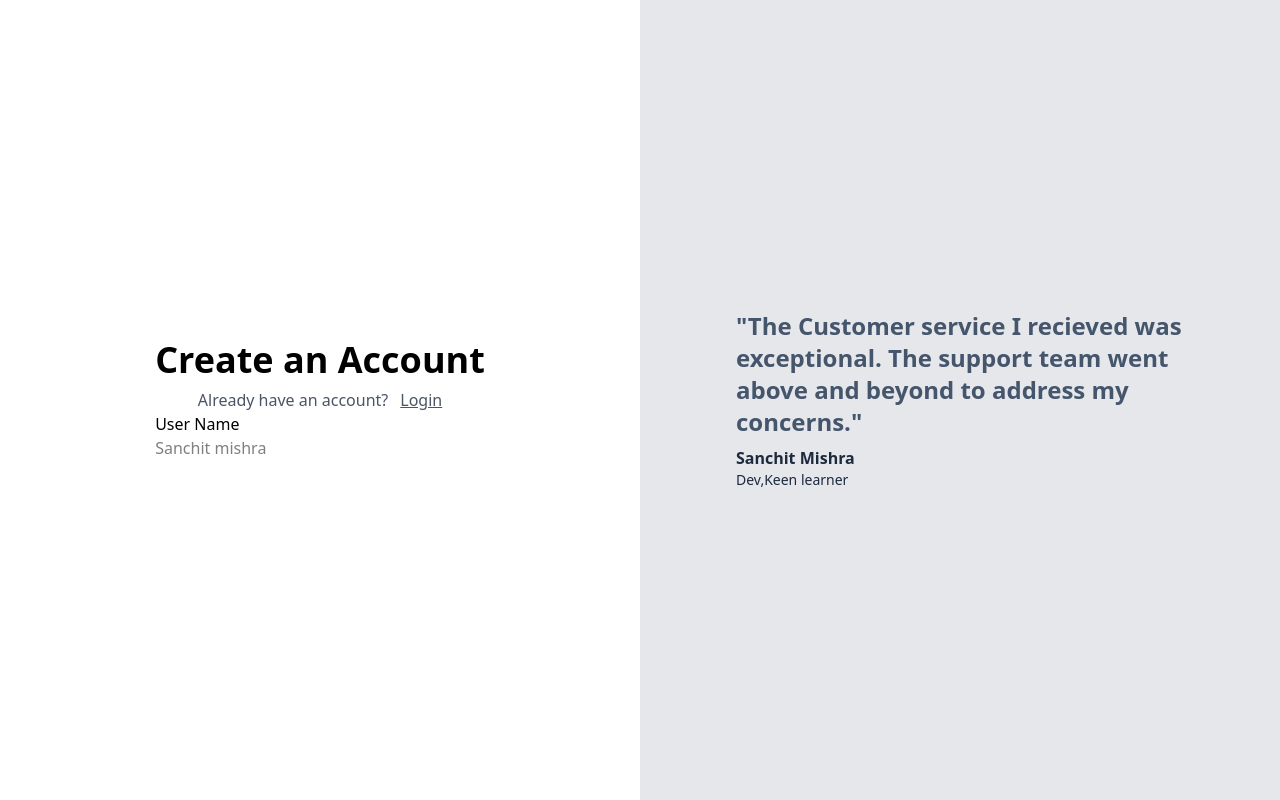
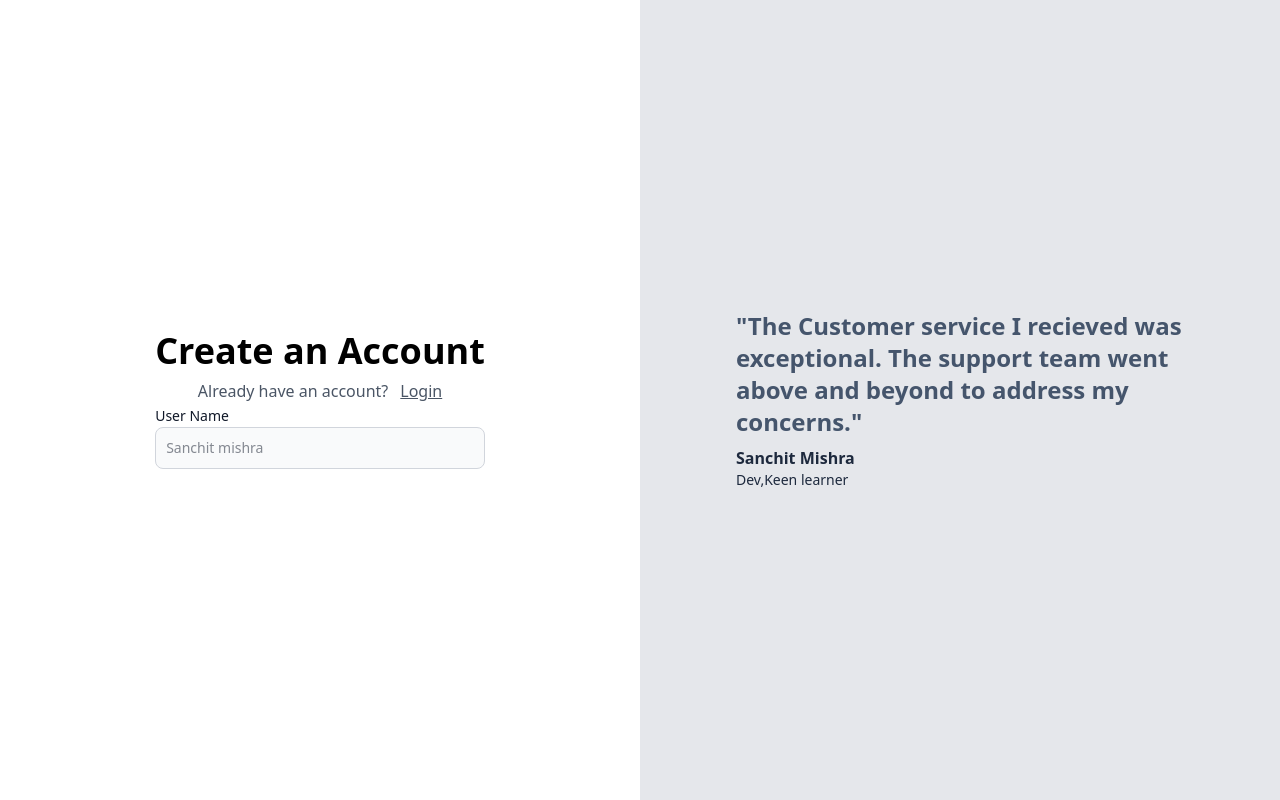
Before and after one commit to ImSanc/medium_clone, a React (Vite) app in the folder frontend/: page /signup in a window 1280 px wide. Built offline with nearby package versions, Linux system fonts and the light colour scheme.

Commit message:
input box

```diff
--- a/frontend/src/components/Auth.tsx
+++ b/frontend/src/components/Auth.tsx
@@ -1,10 +1,16 @@
 import { Link } from "react-router-dom";
 import InputBox from "./InputBox";
-
+import { SignUpInput } from "@imsanc/medium-common";
+import { useState } from "react";
 
 export const Auth = ( {type} : { type : "signin" | "signup"}) => {
 
     const isSignUp = (type === "signup");
+    const postInputs = useState<SignUpInput> ({
+        name : "",
+        email : "",
+        password : ""
+    });
 
     return <div className="h-screen flex justify-center ">
         <div className=" flex justify-center  flex-col">
--- a/frontend/src/components/InputBox.tsx
+++ b/frontend/src/components/InputBox.tsx
@@ -9,8 +9,8 @@ interface LabelledInputType {
 
 function InputBox ( {label , placeholder  , onChange }: LabelledInputType) {
     return <div>
-        <label className="block">{label}</label>
-        <input type="text" onChange={ onChange} placeholder= {placeholder} />
+        <label className="mb-2 text-sm font-medium text-gray-900 ">{label}</label>
+        <input type="text" onChange={ onChange} placeholder= {placeholder} className="bg-gray-50 border border-gray-300 text-gray-900 text-sm rounded-lg focus:to-blue-500 w-full p-2.5 " />
     </div>
 }
 
```
